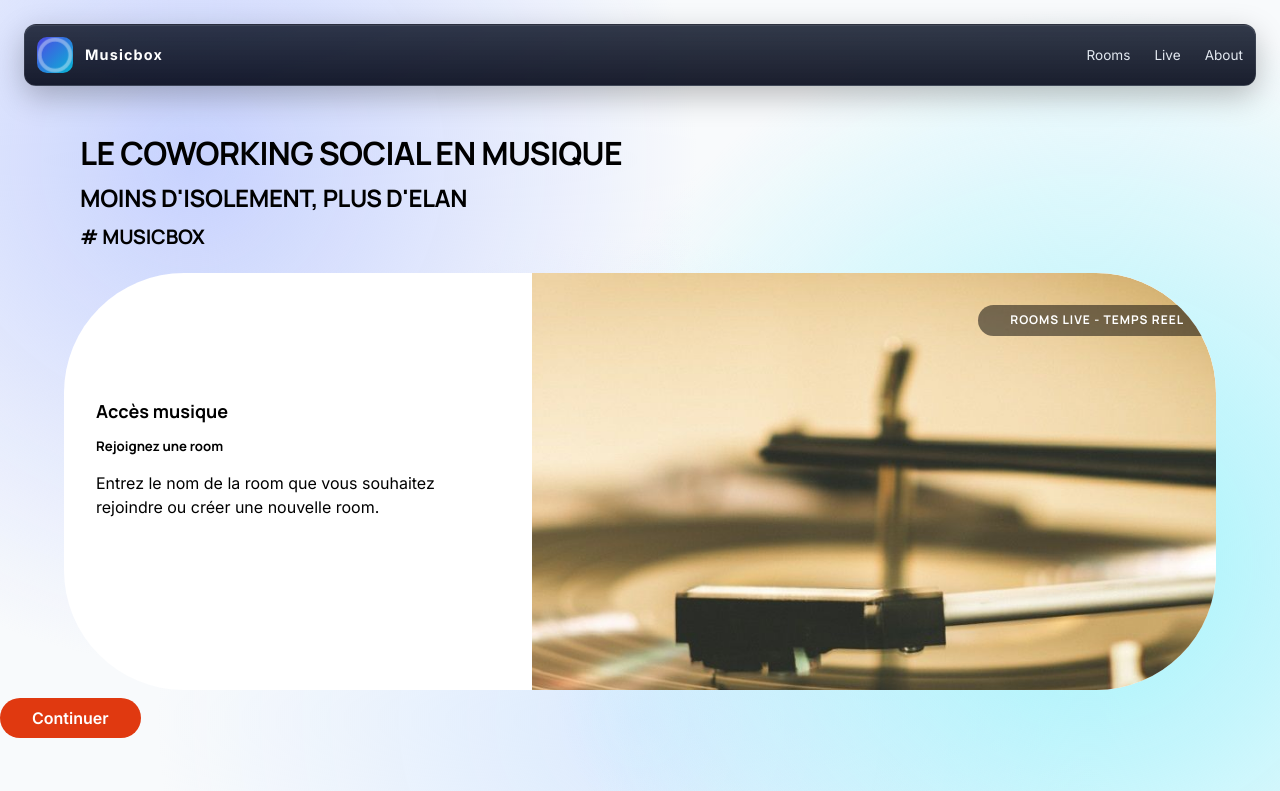
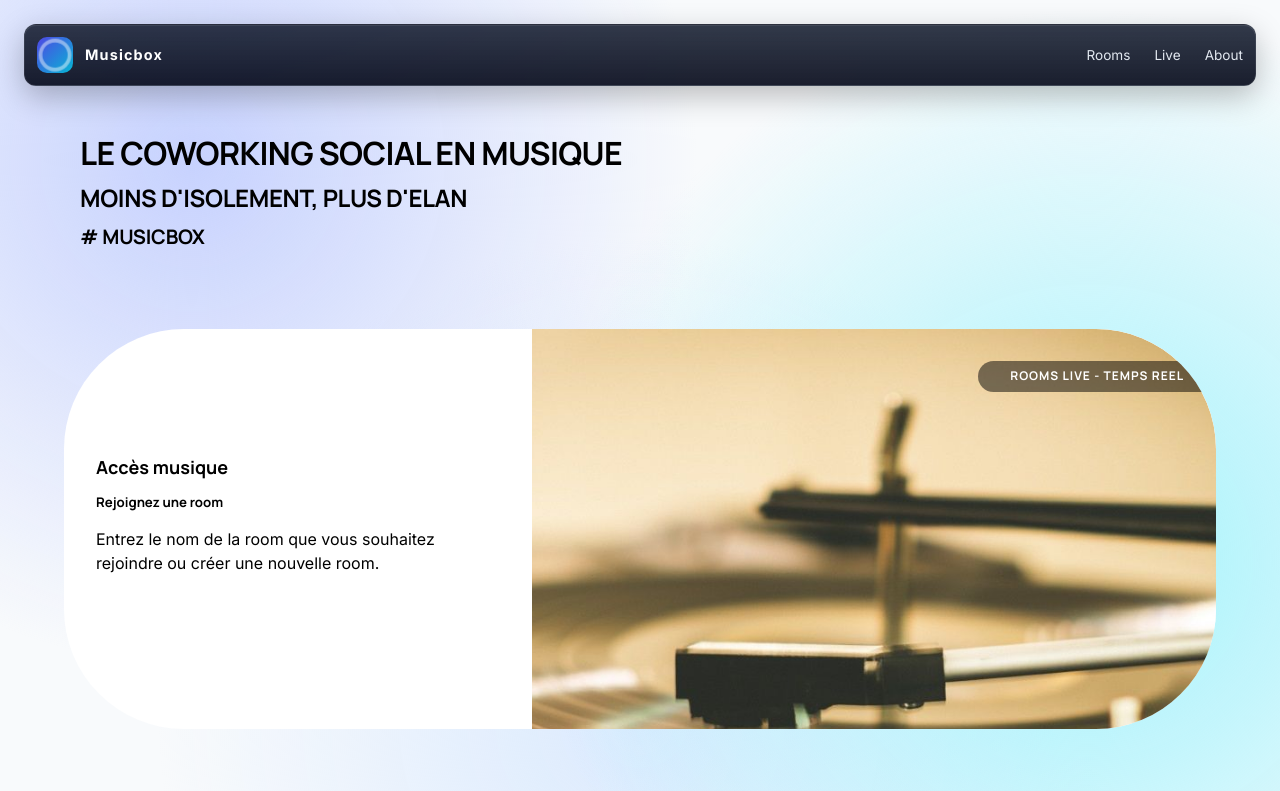
Before and after one commit to 2025-10-CDA-ECO-P6/Mona-RealTime-Room, a React (Vite) app in the folder web/: page / in a window 1280 px wide. Shown: the top 791 px of the page. Built offline with nearby package versions, Linux system fonts and the light colour scheme.

Commit message:
feat(front): adjust homepage

```diff
--- a/web/src/styles/main.scss
+++ b/web/src/styles/main.scss
@@ -10,8 +10,6 @@ body {
     min-height: 100vh;
     margin: 0;
     display: flex;
-    flex-direction: column;
-
     background:
         radial-gradient(circle at 15% 20%, #c7d2fe 0%, transparent 40%),
         radial-gradient(circle at 85% 70%, #a5f3fc 0%, transparent 45%),
@@ -44,10 +42,10 @@ body {
     @include respond(lg) {
         flex-direction: row;
         gap: $space-6;
-        margin: $space-2 $space-8;
+        margin: $space-8 $space-8;
         padding: $space-0;
         border-radius: 120px;
-        height: 40%;
+        height: 50%;
     }
 }
 
```
